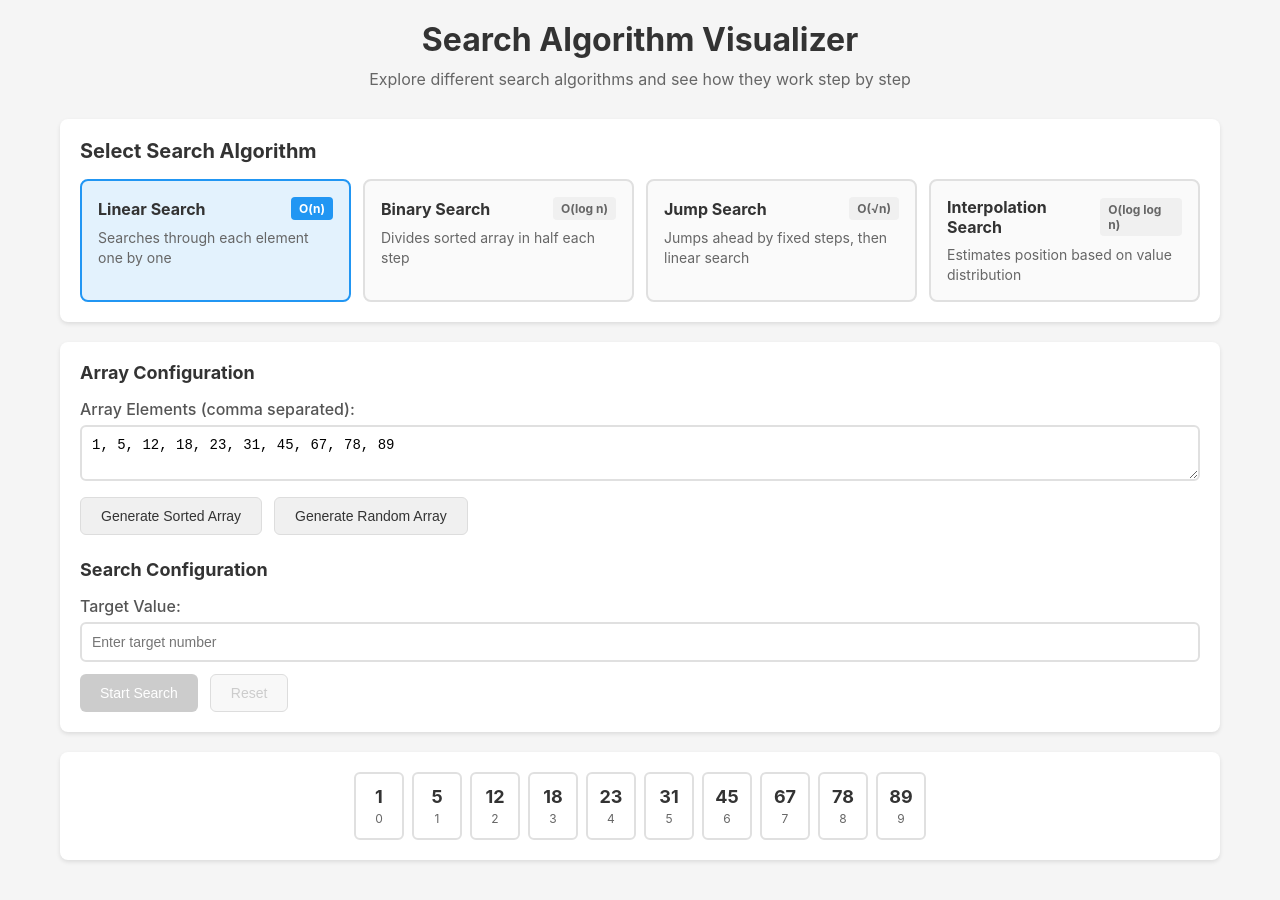
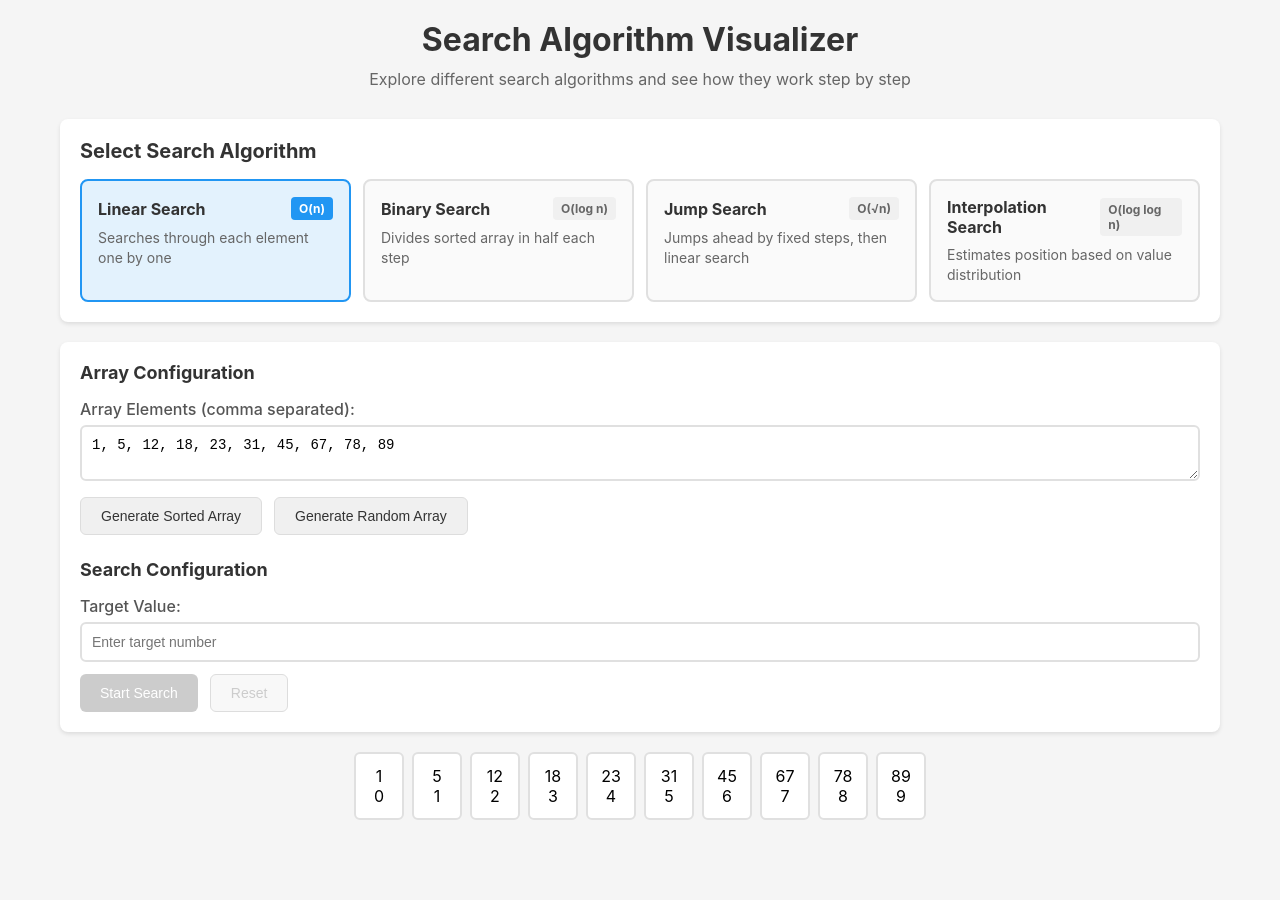
Before and after one commit to AliRamazanYildirim/search-visualized, a Next.js app: page / in a window 1280 px wide. After the commit the page ends 840 px from the top, so only its background shows below. Built offline with nearby package versions, Linux system fonts and the light colour scheme.

Commit message:
refactor: ArrayDisplay-Komponente umstrukturiert und Import aktualisiert

```diff
--- a/app/components/ArrayDisplay.js
+++ b/app/components/ArrayDisplay.js
@@ -1,47 +1,29 @@
-'use client';
-
-import React from 'react';
-
-const ArrayDisplay = ({
-    array = [],
-    highlightedIndices = [],
-    currentIndex = -1,
-    searchRange = null,
-    foundIndex = -1
+export const ArrayDisplay = ({
+  array = [],
+  currentIndex = -1,
+  foundIndex = -1,
+  searchRange = null
 }) => {
-    const getItemClass = (index) => {
-        let classes = ['array-item'];
+  return (
+    <div className="array-display">
+      {array.map((value, index) => {
+        let className = "array-item";
 
         if (foundIndex === index) {
-            classes.push('found');
+          className += " found";
         } else if (currentIndex === index) {
-            classes.push('current');
-        } else if (highlightedIndices.includes(index)) {
-            classes.push('highlighted');
+          className += " current";
+        } else if (searchRange && index >= searchRange.start && index <= searchRange.end) {
+          className += " in-range";
         }
 
-        if (searchRange && index >= searchRange.left && index <= searchRange.right) {
-            classes.push('in-range');
-        }
-
-        return classes.join(' ');
-    };
-
-    return (
-        <div className="array-container">
-            <div className="array-display">
-                {array.map((item, index) => (
-                    <div
-                        key={index}
-                        className={getItemClass(index)}
-                    >
-                        <div className="array-value">{item}</div>
-                        <div className="array-index">{index}</div>
-                    </div>
-                ))}
-            </div>
-        </div>
-    );
-};
-
-export default ArrayDisplay;
+        return (
+          <div key={index} className={className}>
+            <div className="value">{value}</div>
+            <div className="index">{index}</div>
+          </div>
+        );
+      })}
+    </div>
+  );
+}
--- a/app/components/SearchVisualizer.js
+++ b/app/components/SearchVisualizer.js
@@ -3,7 +3,7 @@
 import React, { useState, useEffect, useCallback } from 'react';
 import AlgorithmSelector from './AlgorithmSelector';
 import SearchControls from './Controls/SearchControls';
-import ArrayDisplay from './ArrayDisplay';
+import {ArrayDisplay} from './ArrayDisplay';
 import { linearSearch, binarySearch, jumpSearch, interpolationSearch } from '../algorithms';
 
 const SearchVisualizer = () => {
```
